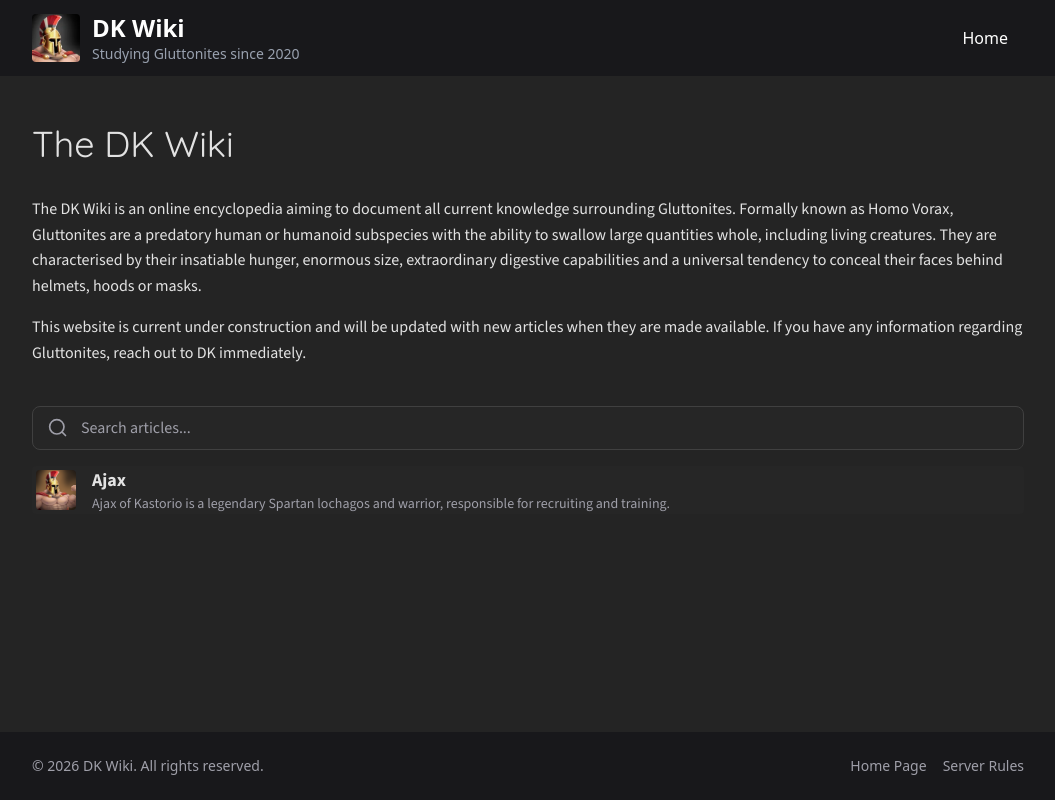
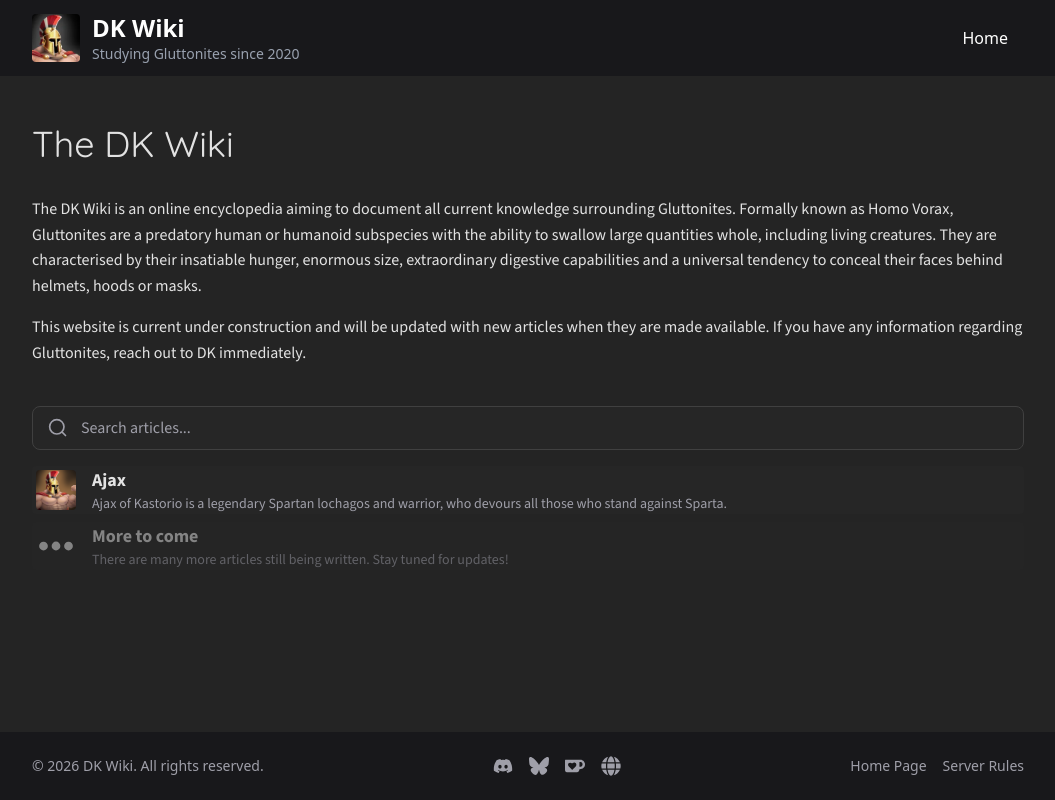
Before and after one commit to dk-wiki/dk-wiki.github.io, a React (Vite) app: page /#/ in a window 1280 px wide. Shown: the whole page, without its empty margins (112-1167 px from the left). Built offline with nearby package versions, Linux system fonts and the light colour scheme.

Commit message:
Added footer and prepared for launch

```diff
--- a/package.json
+++ b/package.json
@@ -20,6 +20,7 @@
     "ml-levenberg-marquardt": "^4.1.3",
     "react": "^19.1.0",
     "react-dom": "^19.1.0",
+    "react-icons": "^5.6.0",
     "react-router-dom": "^7.6.0",
     "tailwindcss": "^4.1.7"
   },
--- a/src/components/footer.tsx
+++ b/src/components/footer.tsx
@@ -1,11 +1,51 @@
 import { Link } from "react-router-dom";
+import { FaDiscord, FaGlobe } from "react-icons/fa";
+import { SiBluesky, SiKofi } from "react-icons/si";
 
 export default function Footer() {
   return (
     <footer className="w-full bg-zinc-900 shadow-md">
-      <div className="max-w-5xl mx-auto px-4 py-6 flex flex-col sm:flex-row justify-between items-center text-zinc-400 text-sm">
-        <div className="mb-2 sm:mb-0">
+      <div className="max-w-5xl mx-auto px-4 py-6 flex flex-col sm:flex-row justify-between items-center text-zinc-400 text-sm gap-4">
+        <div>
           &copy; {new Date().getFullYear()} DK Wiki. All rights reserved.
+        </div>
+        <div className="flex gap-4 text-xl">
+          <a
+            href="https://discord.gg/wrwXDJWbDy"
+            target="_blank"
+            rel="noopener noreferrer"
+            aria-label="Discord"
+            className="hover:text-white transition-colors"
+          >
+            <FaDiscord />
+          </a>
+          <a
+            href="https://bsky.app/profile/dk2.bsky.social"
+            target="_blank"
+            rel="noopener noreferrer"
+            aria-label="Bluesky"
+            className="hover:text-white transition-colors"
+          >
+            <SiBluesky />
+          </a>
+          <a
+            href="https://ko-fi.com/321dk123"
+            target="_blank"
+            rel="noopener noreferrer"
+            aria-label="Ko-fi"
+            className="hover:text-white transition-colors"
+          >
+            <SiKofi />
+          </a>
+          <a
+            href="https://321dk123.straw.page/"
+            target="_blank"
+            rel="noopener noreferrer"
+            aria-label="Website"
+            className="hover:text-white transition-colors"
+          >
+            <FaGlobe />
+          </a>
         </div>
         <div className="flex gap-4">
           <Link to="/" className="hover:text-white">Home Page</Link>
--- a/src/global.config.json
+++ b/src/global.config.json
@@ -14,7 +14,7 @@
         },
         {
             "title": "Ajax",
-            "description": "Ajax of Kastorio is a legendary Spartan lochagos and warrior, responsible for recruiting and training.",
+            "description": "Ajax of Kastorio is a legendary Spartan lochagos and warrior, who devours all those who stand against Sparta.",
             "route": "ajax",
             "icon": "icons/ajax-icon.png",
             "featured": true,
--- a/src/pages/main/home.tsx
+++ b/src/pages/main/home.tsx
@@ -8,6 +8,7 @@ import { useEffect, useState } from "react";
 import { TitleMain } from "@/components/elements/title";
 import { Link } from "react-router-dom";
 import Paragraph from "@/components/elements/text";
+import { FaEllipsis } from "react-icons/fa6";
 
 const HomePage = () => {
     useTitle("Home");
@@ -91,6 +92,13 @@ const ArticleSearch = () => {
                                 </li>
                             </Link>
                         ))}
+                        <li className="flex items-center gap-4 w-full rounded px-1 bg-neutral-800 hover:bg-neutral-600 transition italic opacity-50">
+                            <FaEllipsis className="w-10 h-10 object-contain rounded" />
+                            <div>
+                                <h1 className="text-lg font-bold">More to come</h1>
+                                <p className="text-sm text-zinc-400">There are many more articles still being written. Stay tuned for updates!</p>
+                            </div>
+                        </li>
                     </ul>
                     {
                         visibleCount < articles.length && (
```
Also changed, not shown: src/App.tsx (+5 -5 lines), 1 other file (tests, documents, lock files or other folders).
